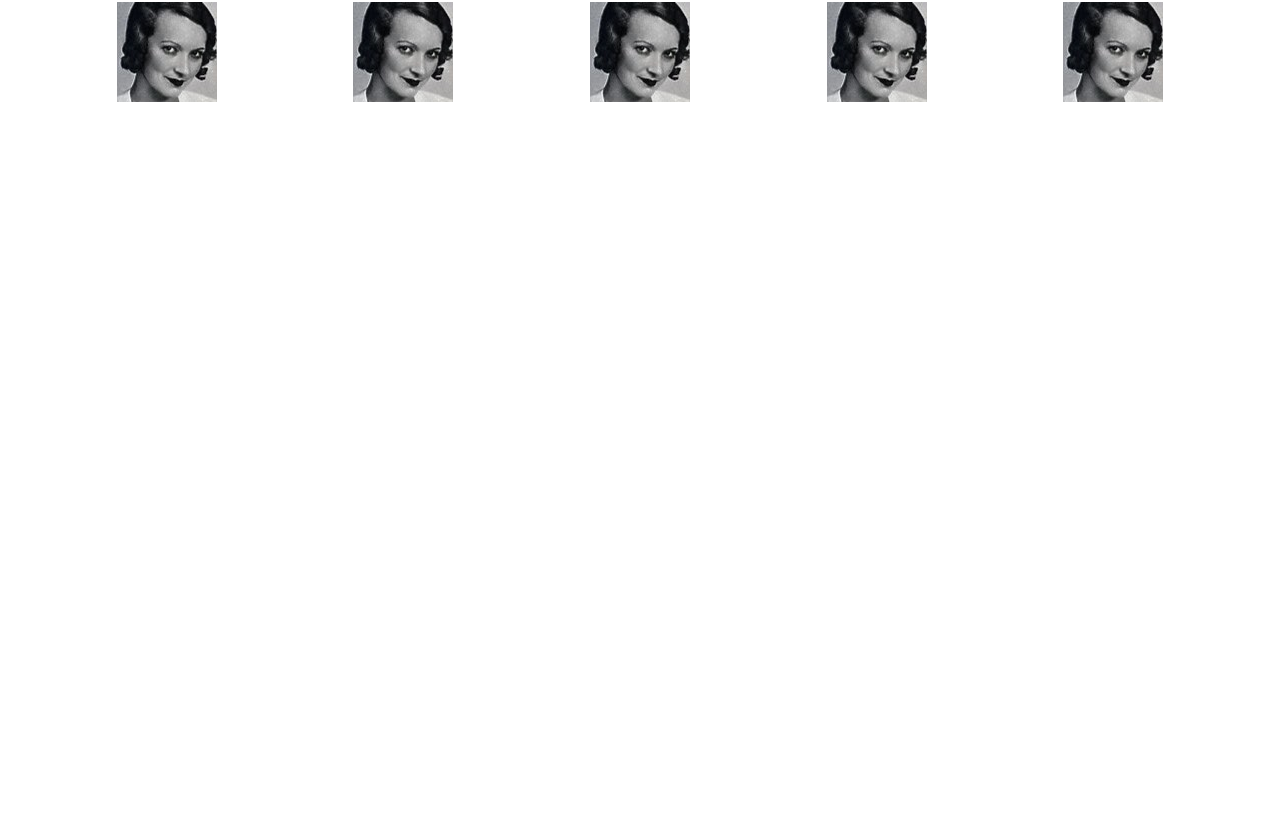
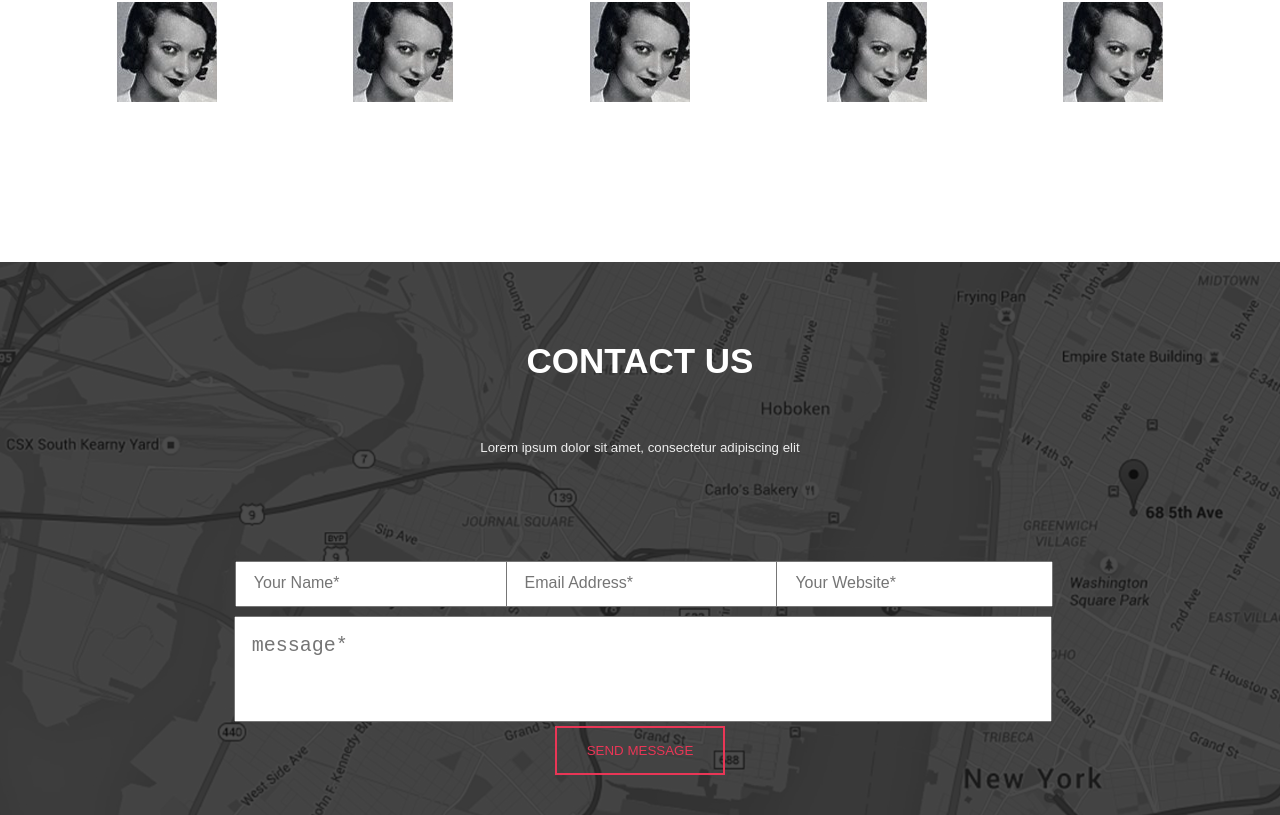
Before and after one commit to ninishka/course-work-react, a React (Create React App) app: page / in a window 1280 px wide. Shown: the part 6255-7070 px from the top of the page. Before the commit the page ends 6517 px from the top, so only its background shows below. Built offline with nearby package versions, Linux system fonts and the light colour scheme.

Commit message:
styled contact us section, set background img darker (it was hard becouse darkness was covering content also and i set all of this cont relative )

```diff
--- a/src/App.js
+++ b/src/App.js
@@ -7,6 +7,8 @@ import FifthSection from './components/FifthSection/FifthSection'
 import SixthSection from './components/SixthSection/SixthSection'
 import SeventhSection from './components/SeventhSection/SeventhSection'
 import EightSection from './components/EightSection/EightSection'
+import NinethSection from './components/NinethSection/NinethSection'
+
 
 function App() {
   return (
@@ -19,6 +21,7 @@ function App() {
       <SixthSection />
       <SeventhSection />
       <EightSection />
+      <NinethSection />
     </div>
   );
 }
--- a/src/components/EightSection/EightSection.js
+++ b/src/components/EightSection/EightSection.js
@@ -49,12 +49,10 @@ const EightSection = () => {
       <RosaTeam>
         {teamClients.map(({title, text}) => (
         <KubiksWrap backgroundImg={img1}>
-          <>
             <TextWrapp>
               <RosaTitle>{title}</RosaTitle>
               <RosaText>{text}</RosaText>
             </TextWrapp>
-          </>
         </KubiksWrap>
       ))}
       </RosaTeam>
--- a/src/components/EightSection/styled.js
+++ b/src/components/EightSection/styled.js
@@ -44,6 +44,7 @@ export const KubiksWrap = styled.div`
       bottom: -30px;
       border: 4px solid red;
     }
+
   }
 `;
 export const TextWrapp = styled.div`
--- /dev/null
+++ b/src/components/NinethSection/NinethSection.js
@@ -0,0 +1,140 @@
+import React, { useState } from 'react';
+import {
+  MapBack,
+  ContactUs,
+  TitleWrap,
+  Registration,
+  Modal,
+  UpTitle,
+  UnderTitle,
+  RegFieldset,
+  InputRow,
+  Field,
+  TextArea,
+  SendButtonWrap,
+  SendButton,
+  ModalContent,
+  Label,
+  Input
+} from './styled'
+
+import tpt3 from '../imgs2/map.jpg'
+
+
+
+const NinethSection = () => {
+
+  // const [name, setName] = useState('');
+  // const [email, setEmail] = useState('');
+  // const [website, setWebsite] = useState('');
+  // const [message, setMessage] = useState('');
+
+  // const handleSubmit = (event) => {
+  //   event.preventDefault();
+
+  //   // Process form data here (e.g., send it to a server)
+
+  //   // Reset form fields
+  //   setName('');
+  //   setEmail('');
+  //   setWebsite('');
+  //   setMessage('');
+  // };
+
+
+  return (
+    <>
+      <MapBack backgroundImg={tpt3}>
+        <ContactUs>
+          <TitleWrap>
+            <UpTitle>CONTACT US</UpTitle>
+            <UnderTitle>Lorem ipsum dolor sit amet, consectetur adipiscing elit</UnderTitle>
+          </TitleWrap>
+          <Registration>
+            <RegFieldset>
+              <InputRow>
+                <Field>
+                  <Label for="first-name"></Label>
+                  <Input
+                    type="text"
+                    id="first-name"
+                    name="first-name"
+                    required placeholder="Your Name*"/>
+                </Field>
+                <Field>
+                  <Label for="email"></Label>
+                  <Input
+                    type="text"
+                    id="email"
+                    name="email"
+                    required placeholder="Email Address*"/>
+                </Field>
+                <Field>
+                  <Label for="website"></Label>
+                  <Input
+                    type="url"
+                    id="website"
+                    name="website"
+                    required placeholder="Your Website*"/>
+                </Field>
+              </InputRow>
+              <Label for="message"></Label>
+              <TextArea
+                id="message"
+                name="message"
+                required placeholder="message*"
+              ></TextArea>
+              <SendButtonWrap>
+                <SendButton type="submit">SEND MESSAGE</SendButton>
+              </SendButtonWrap>
+            </RegFieldset>
+          </Registration>
+          <Modal>
+            <ModalContent>
+              <h2>Thank you for getting in touch!</h2>
+              <p>We appreciate you contacting us.</p>
+            </ModalContent>
+          </Modal>
+        </ContactUs>
+
+      </MapBack>
+    </>
+  );
+}
+
+export default NinethSection;
+
+  // <form onSubmit={handleSubmit}>
+  //     <Label htmlFor="name">Name:</Label>
+  //     <Input
+  //       id="name"
+  //       type="text"
+  //       value={name}
+  //       onChange={(e) => setName(e.target.value)}
+  //     />
+
+  //     <Label htmlFor="email">Email:</Label>
+  //     <Input
+  //       id="email"
+  //       type="email"
+  //       value={email}
+  //       onChange={(e) => setEmail(e.target.value)}
+  //     />
+
+  //     <Label htmlFor="website">Website:</Label>
+  //     <Input
+  //       id="website"
+  //       type="url"
+  //       value={website}
+  //       onChange={(e) => setWebsite(e.target.value)}
+  //     />
+
+  //     <Label htmlFor="message">Message:</Label>
+  //     <textarea
+  //       id="message"
+  //       value={message}
+  //       onChange={(e) => setMessage(e.target.value)}
+  //     />
+
+  //     <button type="submit">Submit</button>
+  //   </form>
--- /dev/null
+++ b/src/components/NinethSection/styled.js
@@ -0,0 +1,173 @@
+import styled from 'styled-components'
+
+export const MapBack = styled.div`
+  position: relative;
+  width: 100%;
+  height: auto;
+  background-image: ${({ backgroundImg }) => `url(${backgroundImg})`};
+  background-size: cover;
+  background-position: center;
+
+  &::before {
+    content: '';
+    position: absolute;
+    top: 0;
+    left: 0;
+    right: 0;
+    bottom: 0;
+    background: rgba(0, 0, 0, 0.7);
+  }
+`;
+
+
+export const ContactUs = styled.div`
+  display: flex;
+  flex-direction: column;
+
+`
+export const TitleWrap = styled.div`
+  margin: 55px;
+  line-height: 41px;
+  display: flex;
+  flex-direction: column;
+  justify-content: center;
+  align-items: center;
+  color: white;
+  position: relative;
+  font-family: 'Glacial Indifference-Bold', sans-serif;
+`
+
+
+export const Modal = styled.div`
+  display: none;
+  position: fixed;
+  z-index: 1;
+  left: 0;
+  top: 0;
+  width: 100%;
+  height: 100%;
+  overflow: auto;
+  background-color: rgb(0,0,0);
+  background-color: rgba(0,0,0,0.4);
+`
+export const UpTitle = styled.h1`
+  font-size: 35px;
+`
+export const UnderTitle = styled.h5`
+  color: #EEEEEE;
+  font-weight: 300;
+`
+
+//form//
+
+export const Registration = styled.form`
+  margin: 0 auto;
+  display: flex;
+  flex-direction: column;
+  align-content: center;
+  align-items: center;
+  justify-content: center;
+
+
+  @media (max-width: 1030px) {
+    width: 300px;
+  }
+`
+export const RegFieldset = styled.fieldset`
+  padding: 10px;
+  border: none;
+`
+export const InputRow = styled.div`
+  display: flex;
+  justify-content: space-between;
+  margin-bottom: 4px;
+`
+export const Field = styled.div`
+  display: flex;
+  flex-direction: column;
+  width: 21vw;
+  margin: 1px;
+  order: -1;
+  margin-bottom: 5px;
+`
+export const TextArea = styled.textarea`
+  outline: none;
+  width: 100%;
+  height: 40px;
+  position: relative;
+  resize: none;
+  min-height: 100px;
+  &::placeholder {
+  padding: 15px;
+  font-size: 20px;
+  }
+`
+export const SendButtonWrap = styled.div`
+  display: flex;
+  justify-content: center;
+  margin-bottom: 30px;
+  position: relative;
+`
+
+export const SendButton = styled.button`
+  background-color: transparent;
+  color: #E93656;
+  border: 2px solid #E93656;
+  padding: 15px;
+  width: 170px;
+  font-family: 'Glacial Indifference-Bold', sans-serif;
+
+  &:hover {
+  background-color: #E93656;
+  color: white;
+}
+
+`
+
+export const ModalContent = styled.div`
+  background-color: #fefefe;
+  margin: 15% auto;
+  padding: 20px;
+  border: 1px solid #888;
+  width: 80%;
+`
+export const FieldInput = styled.input`
+  width: 100%;
+  height: 40px;
+  position: relative;
+
+  &.field {
+    @media (min-width: 768px) {
+      width: calc(50% - 20px);
+    }
+  }
+`
+
+export const Label = styled.label`
+  order: -1;
+  margin-bottom: 5px;
+`;
+
+export const Input = styled.input`
+  width: 100%;
+  height: 40px;
+  position: relative;
+
+
+  &:focus {
+    outline: none;
+  }
+
+  &.type-text,
+  &.type-email,
+  &.type-url {
+    width: 100%;
+    height: 40px;
+    position: relative;
+
+  }
+  &::placeholder {
+    padding: 15px;
+    font-size: 16px;
+  }
+`;
```
